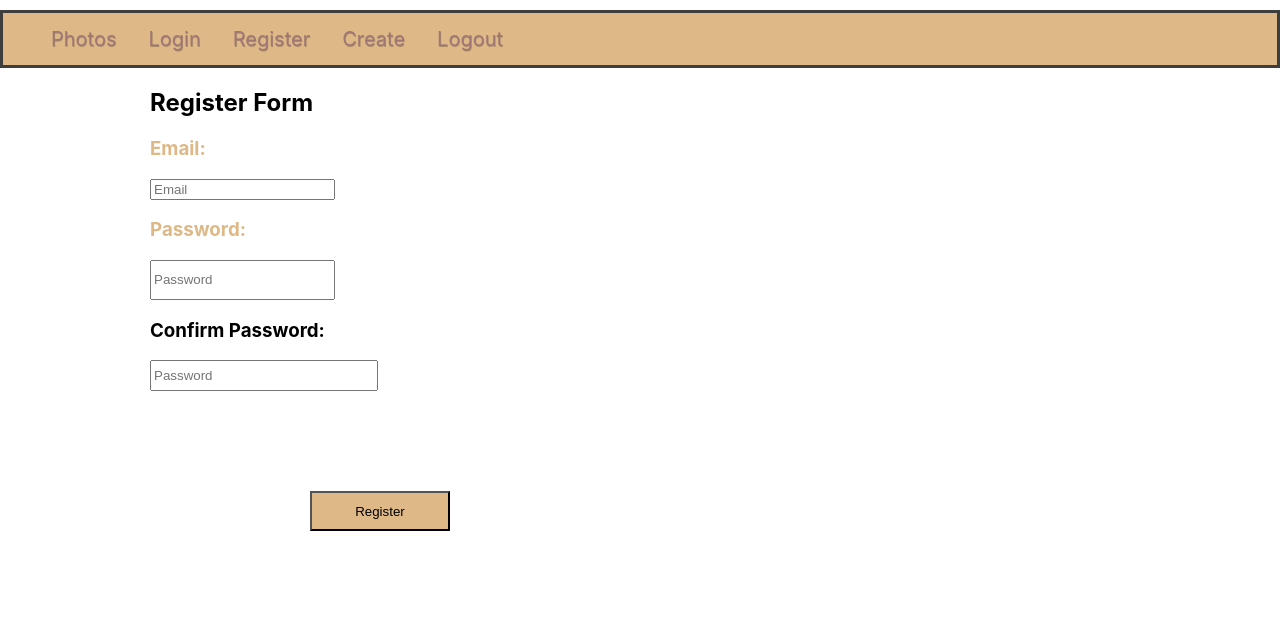
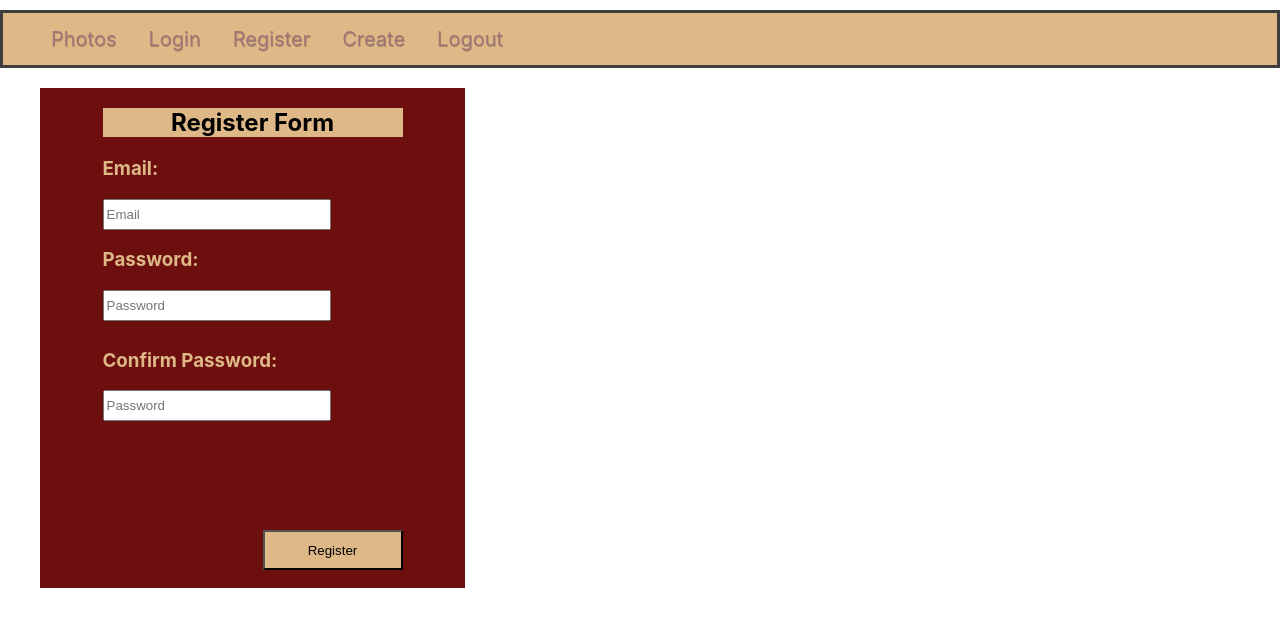
Before and after one commit to DragomirSt/photo-album, a React (Create React App) app in the folder client/: page /register in a window 1280 px wide. Shown: the top 626 px of the page. Built offline with nearby package versions, Linux system fonts and the light colour scheme.

Commit message:
Update Register.css

```diff
--- a/client/src/components/Register/Register.css
+++ b/client/src/components/Register/Register.css
@@ -1,18 +1,73 @@
 
-.register-fieldset {
+.register-form {
     display: flex;
     flex-wrap: wrap;
-     flex-direction: column;
+    flex-direction: row;
     justify-content: space-evenly;
-     background-color:  #0000001f;
-     border-style: outset;
+    background-color:  rgb(109, 15, 15);
     border-color:  #0000003f;
-     width: 400px;
-     height: 450px;
+    width: 425px;
+    height: 500px;
     margin-top: 20px;
+    margin-left: 40px;
+}
+
+.inputs {
+    display: flex;
+    flex-wrap: wrap;
+    flex-direction: row;
+    justify-content: space-evenly;
+    width: fit-content;
+}
+
+.inputs-password {
+    display: flex;
+    flex-wrap: wrap;
+    flex-direction: row;
+    justify-content: space-evenly;
+    width: fit-content;
+    height: 40px;
+}
+
+.inputs-re-password {
+    display: flex;
+    flex-wrap: wrap;
+    flex-direction: row;
+    justify-content: space-evenly;
+    width: fit-content;
+    height: 40px;
 }
 
 
- .register-form {
-     margin-left: 150px;
+.button-submit {
+    background-color: burlywood;
+    text-decoration: rgb(160, 119, 119);
+    margin-bottom: 60px;
 }
+
+.email-input {
+    width:220px;
+    height: 25px;
+}
+
+.password-input {
+    width:220px;
+    height: 25px;
+}
+
+.register-form-text {
+     background-color: burlywood;
+     text-align: center;
+}
+
+.email-label {
+    color: burlywood;
+}
+
+.password-label {
+    color: burlywood;
+}
+
+.re-password-label {
+    color: burlywood;
+}
```
Lines whose indentation alone changed are shown as unchanged.
